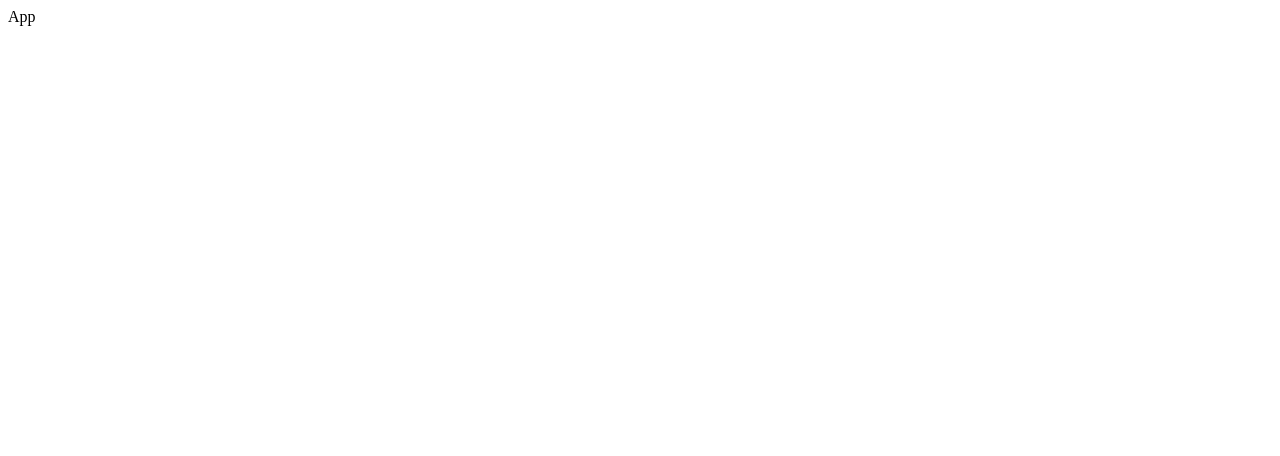
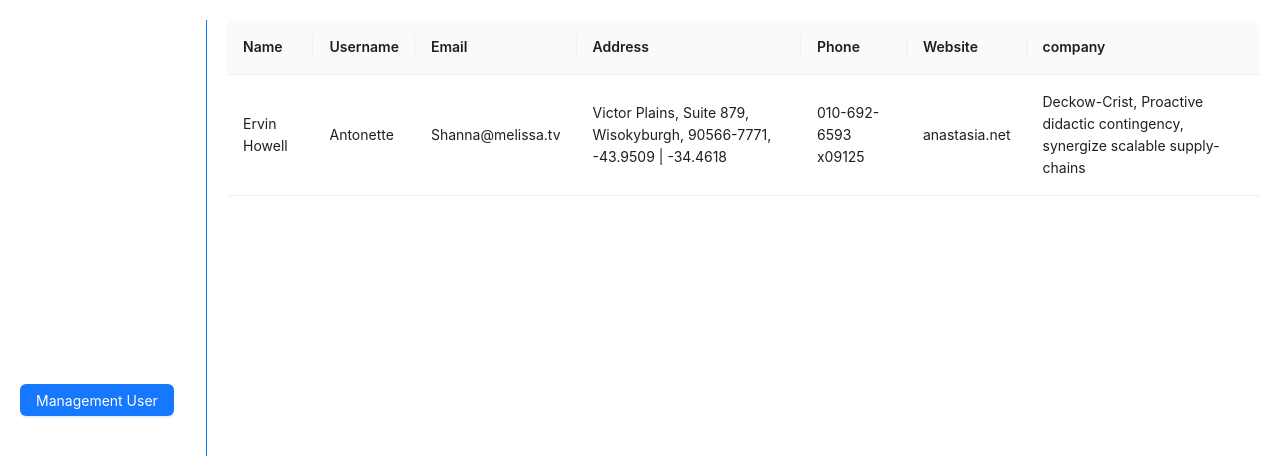
Before and after one commit to mahmoudh1398/users-list, a React (Create React App) app: page / in a window 1280 px wide. Shown: the top 456 px of the page. Built offline with nearby package versions, Linux system fonts and the light colour scheme.

Commit message:
add form and list component ui

```diff
--- a/package.json
+++ b/package.json
@@ -8,7 +8,6 @@
     "@testing-library/react": "^13.4.0",
     "@testing-library/user-event": "^13.5.0",
     "@types/jest": "^27.5.2",
-    "@types/node": "^16.18.80",
     "@types/react": "^18.2.55",
     "@types/react-dom": "^18.2.19",
     "antd": "^5.14.1",
--- a/src/App.tsx
+++ b/src/App.tsx
@@ -1,5 +1,37 @@
-function App() {
-  return <div>App</div>;
-}
+import { useState } from "react";
+import { Button } from "antd";
+import UserManagementModal from "components/UserManagementModal";
+import "assets/pages/app.css";
+import UsersList from "components/UsersList";
+
+const App = () => {
+  const [open, setOpen] = useState(false);
+
+  const onCreate = (values: any) => {
+    console.log("Received values of form: ", values);
+    setOpen(false);
+  };
+
+  return (
+    <div className="app-wrapper">
+      <Button
+        type="primary"
+        onClick={() => {
+          setOpen(true);
+        }}
+      >
+        Management User
+      </Button>
+      <UsersList />
+      <UserManagementModal
+        open={open}
+        onCreate={onCreate}
+        onCancel={() => {
+          setOpen(false);
+        }}
+      />
+    </div>
+  );
+};
 
 export default App;
--- /dev/null
+++ b/src/assets/components/UserManagementModal.css
@@ -0,0 +1,70 @@
+.modal {
+  overflow-y: auto;
+  height: 80%;
+  border-radius: 8px;
+}
+
+.modal-form {
+  display: flex;
+  flex-wrap: wrap;
+  justify-content: space-between;
+}
+
+.form-item {
+  max-width: 49%;
+}
+
+.form-item-email {
+  width: 100%;
+}
+
+.address {
+  display: flex;
+  flex-direction: column;
+  padding-left: 20px;
+}
+
+.address-label {
+  margin-bottom: 20px;
+  margin-left: -20px;
+}
+
+.address-details {
+  display: flex;
+  flex-wrap: wrap;
+  justify-content: space-between;
+}
+
+.geo {
+  display: flex;
+  flex-direction: column;
+  padding-left: 20px;
+}
+
+.geo-label {
+  margin-bottom: 20px;
+  margin-left: -20px;
+}
+
+.geo-details {
+  display: flex;
+  flex-wrap: wrap;
+  justify-content: space-between;
+}
+
+.company {
+  display: flex;
+  flex-direction: column;
+  padding-left: 20px;
+}
+
+.company-label {
+  margin-bottom: 20px;
+  margin-left: -20px;
+}
+
+.company-details {
+  display: flex;
+  flex-wrap: wrap;
+  justify-content: space-between;
+}
--- /dev/null
+++ b/src/assets/components/UsersList.css
@@ -0,0 +1,6 @@
+.users-list-wrapper {
+  width: 85%;
+  height: 100%;
+  padding-left: 20px;
+  border-left: 1px solid #1677ff;
+}
--- /dev/null
+++ b/src/assets/global.css
@@ -0,0 +1,27 @@
+html {
+  box-sizing: border-box;
+}
+
+*,
+*::before,
+*::after {
+  box-sizing: inherit;
+  margin: 0;
+  padding: 0;
+}
+
+/* scroll bar changes style */
+::-webkit-scrollbar {
+  width: 4px;
+  height: 4px;
+  border-radius: 3px;
+}
+::-webkit-scrollbar-track {
+  background: #f1f1f1;
+}
+::-webkit-scrollbar-thumb {
+  background: #888;
+}
+::-webkit-scrollbar-thumb:hover {
+  background: #555;
+}
--- /dev/null
+++ b/src/assets/pages/app.css
@@ -0,0 +1,8 @@
+.app-wrapper {
+  width: 100vw;
+  height: 100vh;
+  padding: 20px;
+  display: flex;
+  justify-content: space-between;
+  align-items: center;
+}
--- /dev/null
+++ b/src/components/UserManagementModal.tsx
@@ -0,0 +1,137 @@
+import React from "react";
+import { Form, Input, Modal } from "antd";
+import "assets/components/UserManagementModal.css";
+
+interface Values {}
+
+interface UserManagementModalProps {
+  open: boolean;
+  onCreate: (values: Values) => void;
+  onCancel: () => void;
+}
+
+const UserManagementModal: React.FC<UserManagementModalProps> = ({
+  open,
+  onCreate,
+  onCancel,
+}) => {
+  const [form] = Form.useForm();
+
+  return (
+    <Modal
+      open={open}
+      title="Create a new user"
+      okText="Create"
+      cancelText="Cancel"
+      onCancel={onCancel}
+      onOk={() => {
+        form
+          .validateFields()
+          .then((values) => {
+            form.resetFields();
+            onCreate(values);
+          })
+          .catch((info) => {
+            console.log("Validate Failed:", info);
+          });
+      }}
+      className="modal"
+    >
+      <Form
+        form={form}
+        layout="horizontal"
+        name="form_in_modal"
+        initialValues={{ modifier: "public" }}
+        className="modal-form"
+      >
+        <Form.Item
+          name="name"
+          label="Name"
+          validateTrigger="onChange"
+          rules={[{ min: 3, required: true }]}
+          className="form-item"
+        >
+          <Input />
+        </Form.Item>
+        <Form.Item
+          name="username"
+          label="Username"
+          validateTrigger="onChange"
+          rules={[{ min: 3, required: true }]}
+          className="form-item"
+        >
+          <Input />
+        </Form.Item>
+        <Form.Item
+          name="email"
+          label="Email"
+          validateTrigger="onChange"
+          rules={[{ type: "email", required: true }]}
+          className="form-item-email"
+        >
+          <Input />
+        </Form.Item>
+        <div className="address">
+          <span className="address-label">Address:</span>
+          <div className="address-details">
+            <Form.Item name="street" label="Street" className="form-item">
+              <Input />
+            </Form.Item>
+            <Form.Item name="suite" label="Suite" className="form-item">
+              <Input />
+            </Form.Item>
+            <Form.Item name="city" label="City" className="form-item">
+              <Input />
+            </Form.Item>
+            <Form.Item name="zipcode" label="Zipcode" className="form-item">
+              <Input />
+            </Form.Item>
+          </div>
+          <div className="geo">
+            <span className="geo-label">Geo:</span>
+            <div className="geo-details">
+              <Form.Item name="lat" label="Lat" className="form-item">
+                <Input />
+              </Form.Item>
+              <Form.Item name="lng" label="Lng" className="form-item">
+                <Input />
+              </Form.Item>
+            </div>
+          </div>
+        </div>
+        <Form.Item
+          name="phone"
+          label="Phone"
+          validateTrigger="onChange"
+          rules={[{ required: true }]}
+          className="form-item"
+        >
+          <Input />
+        </Form.Item>
+        <Form.Item name="website" label="Website" className="form-item">
+          <Input />
+        </Form.Item>
+        <div className="company">
+          <span className="company-label">Company:</span>
+          <div className="company-details">
+            <Form.Item name="name" label="Name" className="form-item">
+              <Input />
+            </Form.Item>
+            <Form.Item
+              name="catchPhrase"
+              label="CatchPhrase"
+              className="form-item"
+            >
+              <Input />
+            </Form.Item>
+            <Form.Item name="bs" label="Bs" className="form-item">
+              <Input />
+            </Form.Item>
+          </div>
+        </div>
+      </Form>
+    </Modal>
+  );
+};
+
+export default UserManagementModal;
--- /dev/null
+++ b/src/components/UsersList.tsx
@@ -0,0 +1,116 @@
+import React from "react";
+import { Space, Table, Tag } from "antd";
+import type { TableProps } from "antd";
+import "assets/components/UsersList.css";
+
+interface DataType {
+  id: number;
+  name: string;
+  username: string;
+  email: string;
+  address: {
+    street: string;
+    suite: string;
+    city: string;
+    zipcode: string;
+    geo: {
+      lat: string;
+      lng: string;
+    };
+  };
+  phone: string;
+  website: string;
+  company: {
+    name: string;
+    catchPhrase: string;
+    bs: string;
+  };
+}
+
+const columns: TableProps<DataType>["columns"] = [
+  {
+    title: "Name",
+    dataIndex: "name",
+    key: "name",
+  },
+  {
+    title: "Username",
+    dataIndex: "username",
+    key: "username",
+  },
+  {
+    title: "Email",
+    dataIndex: "email",
+    key: "email",
+  },
+  {
+    title: "Address",
+    dataIndex: "address",
+    key: "address",
+    render: ({ street, suite, city, zipcode, geo: { lat, lng } }) => {
+      return (
+        <p>
+          {street}, {suite}, {city}, {zipcode}, {lat} | {lng}
+        </p>
+      );
+    },
+  },
+  {
+    title: "Phone",
+    dataIndex: "phone",
+    key: "phone",
+  },
+  {
+    title: "Website",
+    dataIndex: "website",
+    key: "website",
+  },
+  {
+    title: "company",
+    dataIndex: "company",
+    key: "company",
+    render: ({ name, catchPhrase, bs }) => {
+      return (
+        <p>
+          {name}, {catchPhrase}, {bs}
+        </p>
+      );
+    },
+  },
+];
+
+const data: DataType[] = [
+  {
+    id: 1,
+    name: "Ervin Howell",
+    username: "Antonette",
+    email: "Shanna@melissa.tv",
+    address: {
+      street: "Victor Plains",
+      suite: "Suite 879",
+      city: "Wisokyburgh",
+      zipcode: "90566-7771",
+      geo: {
+        lat: "-43.9509",
+        lng: "-34.4618",
+      },
+    },
+    phone: "010-692-6593 x09125",
+    website: "anastasia.net",
+    company: {
+      name: "Deckow-Crist",
+      catchPhrase: "Proactive didactic contingency",
+      bs: "synergize scalable supply-chains",
+    },
+  },
+];
+
+const UsersList = () => {
+  return (
+    <div className="users-list-wrapper">
+      <Table columns={columns} dataSource={data} pagination={false} />
+    </div>
+  );
+};
+
+export default UsersList;
--- a/src/index.tsx
+++ b/src/index.tsx
@@ -1,6 +1,7 @@
 import React from "react";
 import ReactDOM from "react-dom/client";
 import App from "./App";
+import "assets/global.css";
 
 const root = ReactDOM.createRoot(
   document.getElementById("root") as HTMLElement
```
Also changed, not shown: 1 other file (tests, documents, lock files or other folders).
